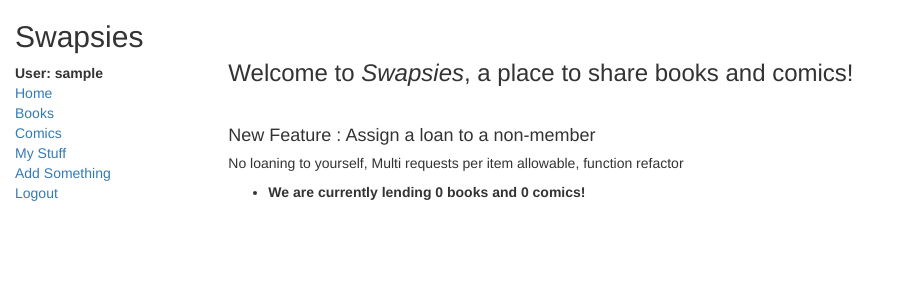
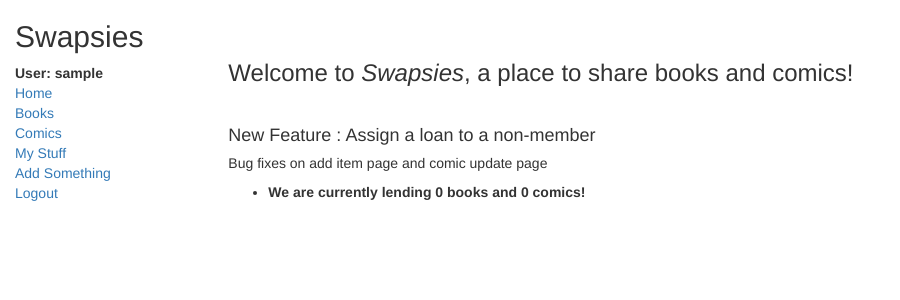
Before and after one commit to Cjhosu/Swapsies, a Django app: page /catalog/ in a window 1280 px wide. Shown: the top 300 px of the page, without its empty margins (0-900 px from the left). Run offline with Django 3.2, Linux system fonts and the light colour scheme; the visitor is signed in with stand-in values (Sample User, id 1); data that the repository does not hold is empty; some libraries are stand-ins or nearby versions.

Commit message:
Fix bugs and update release notes

```diff
--- a/catalog/templates/catalog/comic_list.html
+++ b/catalog/templates/catalog/comic_list.html
@@ -13,7 +13,7 @@
 
       {% for comic in comic_list %}
       <li>
-        <a href="{{ comic.pk }}">{{ comic.item }}</a>
+        <a href="{{ comic.pk }}">{{ comic.title }}</a>
       </li>
       {% endfor %}
 
--- a/catalog/templates/index.html
+++ b/catalog/templates/index.html
@@ -11,7 +11,7 @@
     {% endfor %}
 <br>
 <h4>New Feature : Assign a loan to a non-member</h4>
-<h5> No loaning to yourself, Multi requests per item allowable, function refactor</h5>
+<h5> Bug fixes on add item page and comic update page</h5>
   <ul>
     <li><strong>We are currently lending {{ num_books }} books and {{ num_comics}} {% if num_comics == 1 %} comic{% else %} comics{% endif %}! </strong> </li>
   </ul>
```
